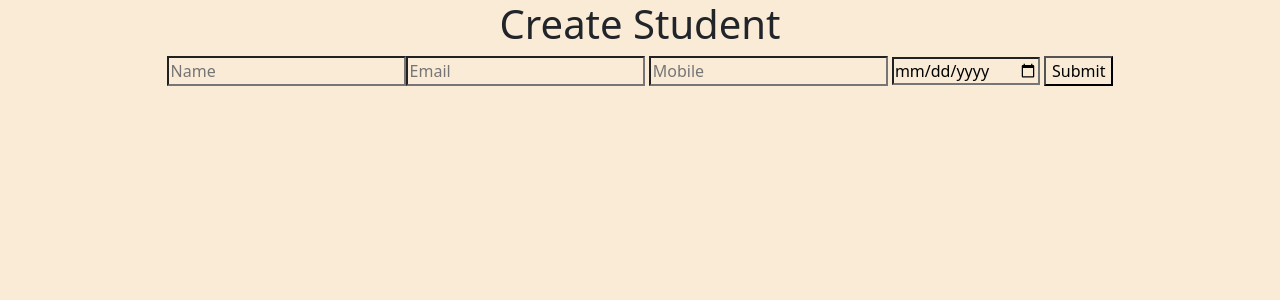
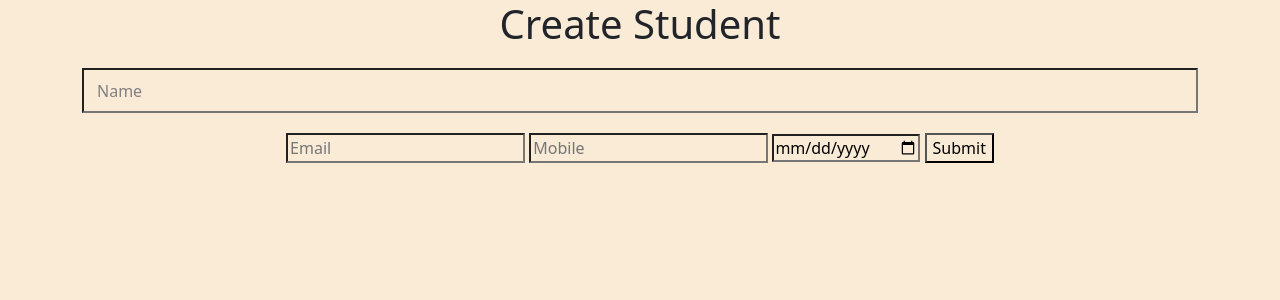
Before and after one commit to rajatInshadow/CampusConnect, a React (Create React App) app in the folder CampusConnectUI/: page /CreateStudent in a window 1280 px wide. Shown: the top 300 px of the page. Built offline with nearby package versions, Linux system fonts and the light colour scheme.

Commit message:
created custom input field

```diff
--- a/CampusConnectUI/package.json
+++ b/CampusConnectUI/package.json
@@ -22,6 +22,7 @@
     "react-dom": "^19.2.4",
     "react-router-dom": "^7.13.1",
     "react-scripts": "5.0.1",
+    "react-toastify": "^11.0.5",
     "typescript": "^4.9.5",
     "web-vitals": "^2.1.4",
     "yup": "^1.7.1"
--- a/CampusConnectUI/src/App.tsx
+++ b/CampusConnectUI/src/App.tsx
@@ -5,10 +5,12 @@ import StudentList from './components/student/StudentList';
 import StudentForm from './components/student/studentForm';
 import { Route, Routes } from 'react-router-dom';
 import { Login } from './pages/login/login';
+import { ToastContainer } from 'react-toastify';
 
 function App() {
   return (
     <div className="App">
+      <ToastContainer />
 
       <Routes>
         <Route path="/Student" element={<StudentList />} ></Route>
--- /dev/null
+++ b/CampusConnectUI/src/components/common/Input.css
@@ -0,0 +1,29 @@
+.floatingInput-group {
+  width: 100%;
+  position: relative;
+  margin: 20px 0px;
+}
+
+.floatingInput-field {
+  width: 100%;
+  padding: 10px;
+  font-size: 18px;
+}
+
+.floatingInput-label {
+  position: absolute;
+  top: 50%;
+  transform: translateY(-50%);
+  left: 10px;
+  transition: 0.3s ease;
+  pointer-events: none;
+  padding: 0 5px;
+  color: grey;
+}
+
+.floatingInput-group .floatingInput-field:focus + .floatingInput-label,
+.floatingInput-group .floatingInput-field:not(:placeholder-shown) + .floatingInput-label,
+.floatingInput-field {
+  top: 0px;
+  font-size: 14px;
+}
--- a/CampusConnectUI/src/components/common/Input.tsx
+++ b/CampusConnectUI/src/components/common/Input.tsx
@@ -1,7 +1,44 @@
+import React from "react";
+import "./Input.css";
+
+// Common props type
 type InputProps = {
-  label: string;
+  value: string;
+  lable: string;
+  name: string;
+  onChange: (e: React.ChangeEvent<HTMLInputElement>) => void;
+  onBlur: (e: React.FocusEvent<HTMLInputElement>) => void;
+  error?: string;
+  touched?: string;
 };
 
-export default function Input({ label }: InputProps) {
-  return <input>{label}</input>;
-}
+export const FloatingInputTextField: React.FC<InputProps> = ({
+  value,
+  lable,
+  name,
+  onChange,
+  onBlur,
+  error,
+  touched
+}) => {
+  return (
+    <div className="floatingInput-group">
+      <input
+        id={value}
+        className="floatingInput-field"
+        name={name}
+        type="text"
+        onChange={onChange}
+        onBlur={onBlur}
+        placeholder=" "
+      />
+      <label className="floatingInput-label" htmlFor={name}>
+        {lable}
+      </label>
+
+      {error && touched && (
+        <span className="error-text">{error}</span>
+      )}
+    </div>
+  );
+};
--- a/CampusConnectUI/src/components/student/studentForm.tsx
+++ b/CampusConnectUI/src/components/student/studentForm.tsx
@@ -10,6 +10,10 @@ import { useEffect, useState } from "react";
 import { useParams } from "react-router-dom";
 import { Student } from "../../utils/types";
 import { StudentValidationSchema } from "../../utils/validations";
+import Alert from "@mui/material/Alert";
+import { render } from "@testing-library/react";
+import { toast } from "react-toastify";
+import { FloatingInputTextField } from "../common/Input";
 
 export default function StudentForm() {
   const [isCreate, setIsCreate] = useState<boolean>(true);
@@ -30,6 +34,7 @@ export default function StudentForm() {
         studentID: 1,
       };
       createStudent(payload);
+      toast.success("Form submitted successfully!");
     },
   });
 
@@ -49,15 +54,19 @@ export default function StudentForm() {
     <>
       <div className="container">
         <div className="row">
+          <div className="col">
+
           <h1>{isCreate ? "Create Student" : "Update Student"}</h1>
           <form onSubmit={formik.handleSubmit}>
-            <input
+            {/* <input
               name="name"
               value={id ? student?.name : formik.values.name}
               onChange={formik.handleChange}
               placeholder="Name"
               onBlur={formik.handleBlur}
-            />
+            /> */}
+            <FloatingInputTextField name="name" value={formik.values.name} lable="Name"               onChange={formik.handleChange}
+              onBlur={formik.handleBlur}/>
             {formik.touched.name && formik.errors.name && (
               <div style={{ color: "red" }}>{formik.errors.name}</div>
             )}
@@ -94,7 +103,9 @@ export default function StudentForm() {
             )}
             <button type="submit">Submit</button>
           </form>
+
         </div>
+          </div>
       </div>
     </>
   );
```
Also changed, not shown: 1 other file (tests, documents, lock files or other folders).
